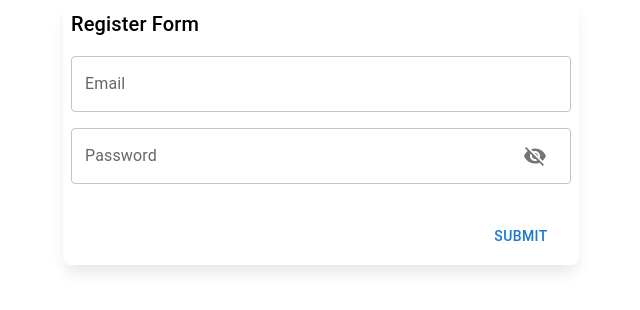
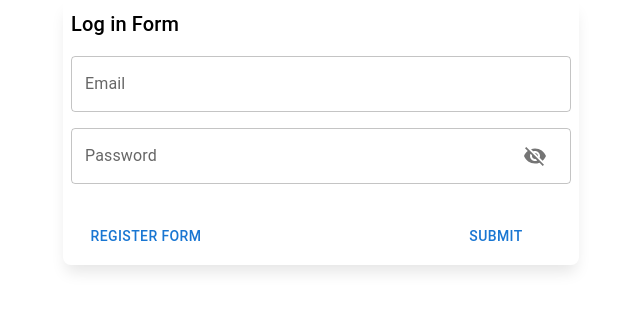
Before and after one commit to danimar95/todos-firebase-project, a React (Create React App) app: page / in a window 1280 px wide. Shown: the top 310 px of the page, without its empty margins (319-959 px from the left). Built offline with nearby package versions, Linux system fonts and the light colour scheme; the HTML template or start-up script is replaced by a standard one.

Commit message:
Adds sign up and login methods

```diff
--- a/src/App.tsx
+++ b/src/App.tsx
@@ -19,7 +19,7 @@ function App() {
     {token ? (
      <Home />
     ): (
-      <Authentication isRegistration />
+      <Authentication />
     )}
     </Box>
   );
--- a/src/redux/auth.slice.ts
+++ b/src/redux/auth.slice.ts
@@ -4,6 +4,7 @@ const existToken = localStorage.getItem('authToken') !== null ? JSON.parse(local
 
 const initialState = {
   token: existToken,
+  isRegistration: false,
 };
 const authSlice = createSlice({
   name: "auth",
@@ -12,9 +13,12 @@ const authSlice = createSlice({
     setToken: (state, action) => {
       state.token = action.payload;
     },
+    setIsRegistration: (state, action) => {
+      state.isRegistration = action.payload;
+    },
   },
 });
 
-export const { setToken } = authSlice.actions;
+export const { setToken, setIsRegistration } = authSlice.actions;
 export const selectCount = (state: RootState) => state.auth.token
 export default authSlice.reducer;
--- a/src/services/auth/requests.ts
+++ b/src/services/auth/requests.ts
@@ -1,6 +1,9 @@
-import { createUserWithEmailAndPassword } from "firebase/auth";
+import { createUserWithEmailAndPassword, signInWithEmailAndPassword } from "firebase/auth";
 
-export const register = (auth: any, email: string, password: string) => {
-  // Create a new user with email and password using firebase
+export const signUp = (auth: any, email: string, password: string) => {
   return createUserWithEmailAndPassword(auth, email, password)
 };
+
+export const logIn = (auth: any, email: string, password: string) => {
+  return signInWithEmailAndPassword(auth, email, password)
+};
--- a/src/views/Authentication.tsx
+++ b/src/views/Authentication.tsx
@@ -1,4 +1,4 @@
-import { useState } from "react";
+import { useEffect, useState } from "react";
 import {
   Box,
   Button,
@@ -8,37 +8,66 @@ import {
   Typography,
 } from "@mui/material";
 import VisibilityIcon from "@mui/icons-material/Visibility";
-import VisibilityOffIcon from '@mui/icons-material/VisibilityOff';
-import { auth } from '../firebase';
-import { register } from "../services/auth/requests";
-import { useAppDispatch } from "../hooks";
-import { setToken } from "../redux/auth.slice";
+import VisibilityOffIcon from "@mui/icons-material/VisibilityOff";
+import { auth } from "../firebase";
+import { logIn, signUp } from "../services/auth/requests";
+import { useAppDispatch, useAppSelector } from "../hooks";
+import { setIsRegistration, setToken } from "../redux/auth.slice";
 
-interface AuthenticationProps {
-  isRegistration: boolean,
-};
 
-const Authentication = ({
-    isRegistration,
-}: AuthenticationProps) => {
+const Authentication = () => {
   const [hidePass, setHidePass] = useState(true);
-  const [email, setEmail] = useState('');
-  const [password, setPassword] = useState('');
+  const [email, setEmail] = useState("");
+  const [password, setPassword] = useState("");
+  const isRegistration = useAppSelector((state) => state.auth.isRegistration);
   const dispatch = useAppDispatch();
 
-  const handleSubmit = async() => {
-    const registerUser = await register(auth, email, password)
-    .then(async(userCredential) => {
-      const token = await userCredential.user.getIdToken()
+  const handleSubmit = async () => {
+    if (isRegistration) {
+     await signUp(auth, email, password)
+      .then(async (userCredential) => {
+        const token = await userCredential.user.getIdToken();
         dispatch(setToken(token));
-      localStorage.setItem('authToken', JSON.stringify(token));
+        localStorage.setItem("authToken", JSON.stringify(token));
       })
       .catch((error) => {
         const errorCode = error.code;
         const errorMessage = error.message;
         console.log(errorCode, errorMessage);
       });
+    } else {
+     await logIn(auth, email, password)
+      .then(async (userCredential) => {
+        const token = await userCredential.user.getIdToken();
+        dispatch(setToken(token));
+        localStorage.setItem("authToken", JSON.stringify(token));
+      })
+      .catch((error) => {
+        const errorCode = error.code;
+        const errorMessage = error.message;
+        console.log(errorCode, errorMessage);
+        if (errorCode === "auth/invalid-credential"){
+          alert('Invalid credentials. Please review them or go to the Register Form first')
+        } else {
+          alert(errorMessage)
+        }
+      });
+    }
   };
+
+  const handleRegister = () => {
+    dispatch(setIsRegistration(!isRegistration))
+  };
+
+
+const resetValues = () => {
+    setEmail('');
+    setPassword('');
+};
+
+  useEffect(() => {
+   resetValues();
+  }, [isRegistration]);
 
   return (
     <Box
@@ -59,43 +88,49 @@ const Authentication = ({
         }}
       >
         <Typography variant="h6" component="h2">
-          {isRegistration ? "Register Form" : "Log in Forn"}
+          {isRegistration ? "Register Form" : "Log in Form"}
         </Typography>
-        <TextField
-          label="Email"
-          onChange={(e) => setEmail(e.target.value)}
-        />
+        <TextField label="Email" onChange={(e) => setEmail(e.target.value)} value={email}/>
         <Box sx={{ position: "relative" }}>
           <TextField
             label="Password"
             type={`${hidePass ? "password" : "text"}`}
             sx={{ width: "100%" }}
             onChange={(e) => setPassword(e.target.value)}
+            value={password}
           />
           <IconButton
             aria-label="show-password"
             sx={{ position: "absolute", right: "1rem", top: "0.5rem" }}
             onClick={() => setHidePass(!hidePass)}
           >
-            {hidePass ? (
-             <VisibilityOffIcon/>
-            ): (
-             <VisibilityIcon />
-            )}
+            {hidePass ? <VisibilityOffIcon /> : <VisibilityIcon />}
           </IconButton>
         </Box>
+        <Box display="flex" justifyContent="space-between">
           <Button
             sx={{
               p: 1,
               mt: 2,
               display: "flex",
-            width: "20%",
-            alignSelf: "end",
+              width: "30%",
+            }}
+            onClick={handleRegister}
+          >
+            {isRegistration ? "Log in Form" : "Register Form"}
+          </Button>
+          <Button
+            sx={{
+              p: 1,
+              mt: 2,
+              display: "flex",
+              width: "30%",
             }}
             onClick={handleSubmit}
           >
             Submit
           </Button>
+        </Box>
       </FormControl>
     </Box>
   );
```
Lines whose indentation alone changed are shown as unchanged.
